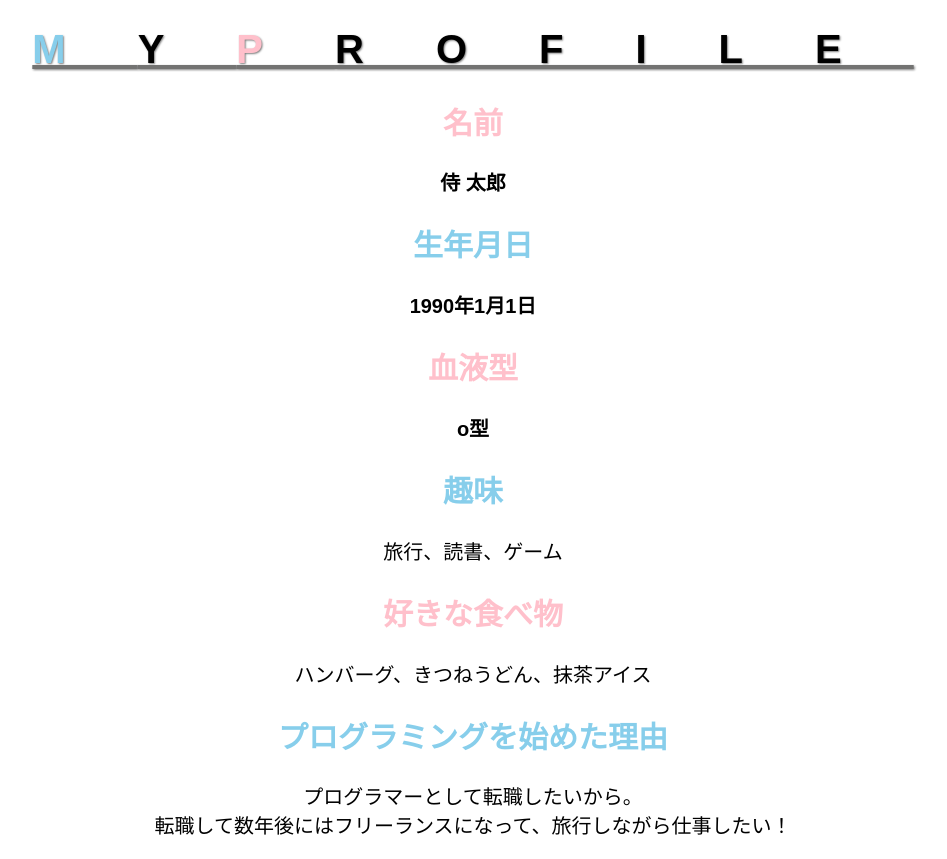
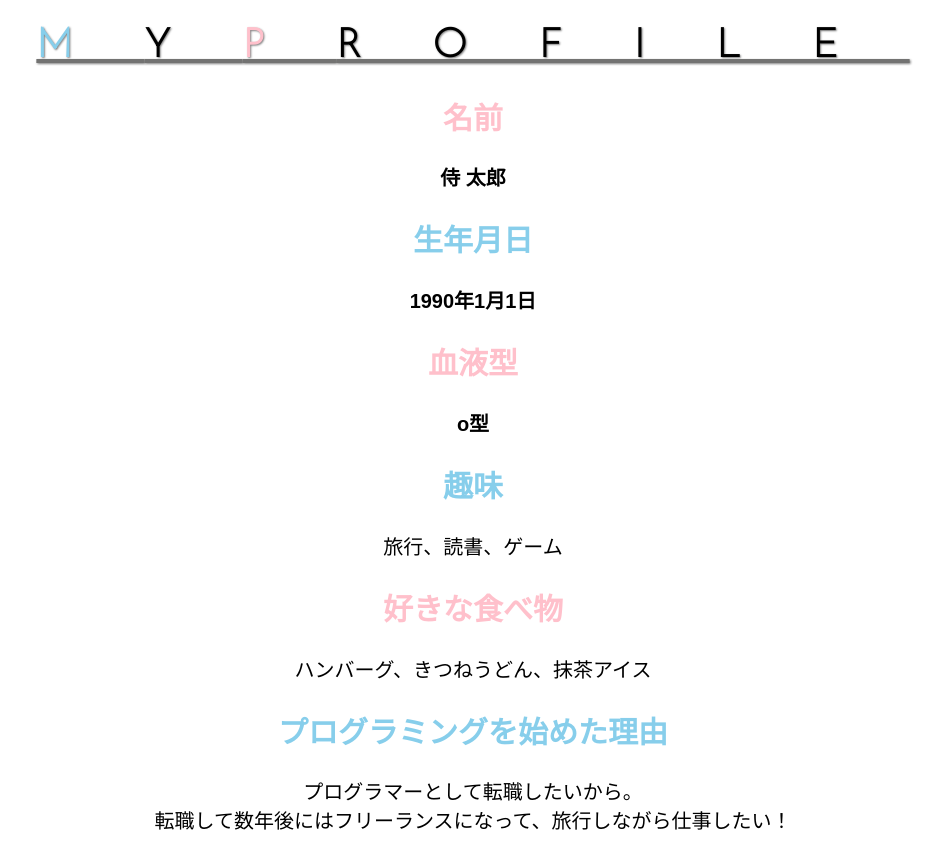
Before and after one commit to unapouty/html-css-basic-kadai, a plain HTML site: page kadai_014/kadai_014.html in a window 1280 px wide. Shown: the whole page, without its empty margins (167-1114 px from the left). Drawn offline with Linux system fonts and the light colour scheme.

Commit message:
Add files via upload

```diff
--- a/kadai_014/style.css
+++ b/kadai_014/style.css
@@ -5,8 +5,7 @@ body{
 
 h1{
   font-family:Josefin Sans,sans-serif;
-  font-family:Noto Sans JP,sans-serif;
-  font-size: 200%;
+  font-size: 2em;
   letter-spacing: 1.8em;
   text-shadow: 1px 1px 2px gray;
   text-decoration: underline rgb(115, 115, 114);
```
